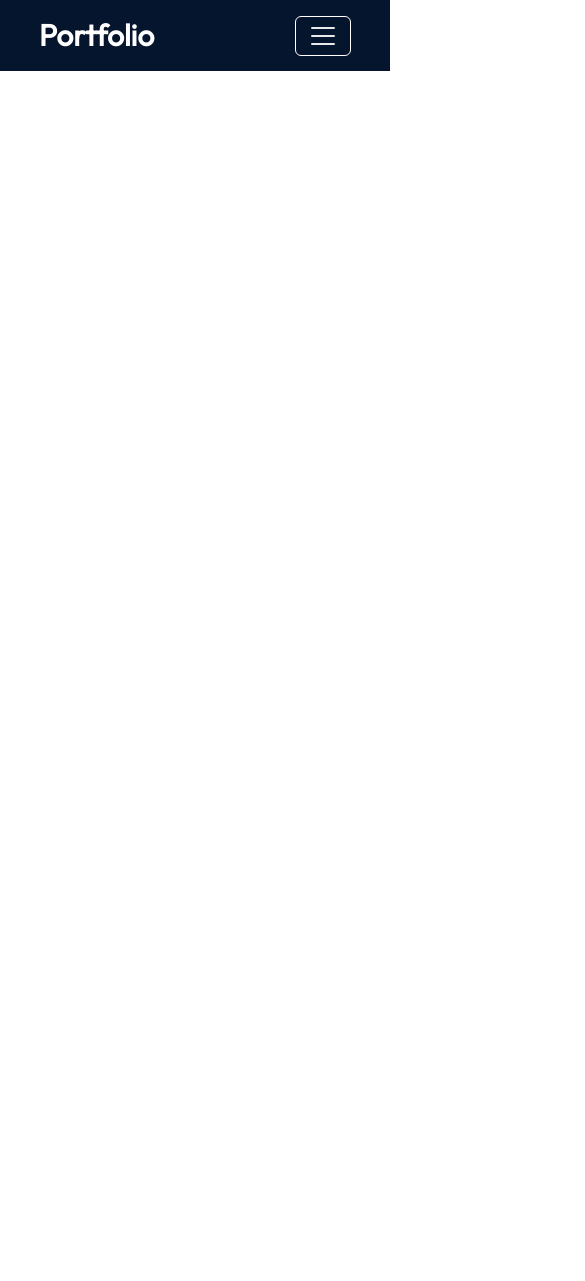
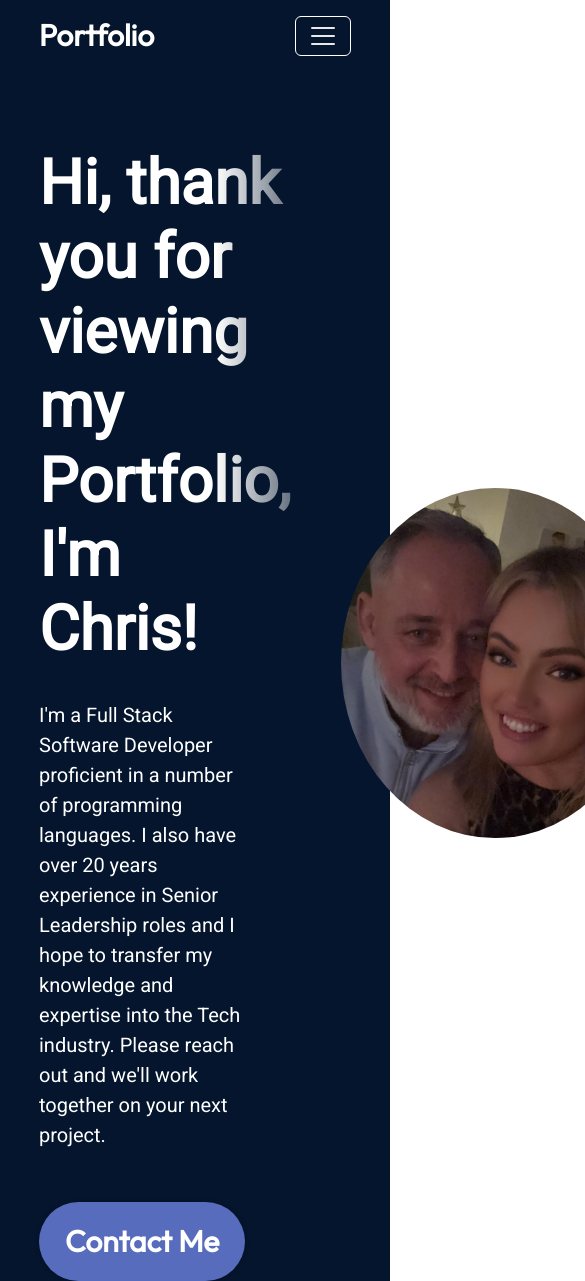
Before and after one commit to meSSSy/resume, a React app in the folder resume/: page / in a window 390 px wide. Shown: the top 1281 px of the page, 585 px wide, since content can reach past the window. Before the commit the page ends 844 px from the top, so only its background shows below. Built offline with nearby package versions, Linux system fonts and the light colour scheme; the HTML template or start-up script is replaced by a standard one.

Commit message:
title and description added and styled. Needs to be made responsiveness

```diff
--- a/resume/src/App.jsx
+++ b/resume/src/App.jsx
@@ -1,6 +1,7 @@
 import React from "react";
 import styles from './App.module.css';
 import { Navbar } from './components/navbar/navbar';
+import { Hero } from './components/hero/hero';
 import 'bootstrap/dist/css/bootstrap.min.css';
 import 'bootstrap/dist/js/bootstrap.bundle.min.js';
 
@@ -11,6 +12,7 @@ function App() {
   return (
     <div className={styles.App}>
       <Navbar />
+      <Hero />
     </div>
   )
 }
--- /dev/null
+++ b/resume/src/components/hero/hero.jsx
@@ -0,0 +1,23 @@
+import React from 'react';
+
+import styles from "./hero.module.css";
+import ChrisImage from "../../assets/hero/Chris.png";
+
+export const Hero = () => {
+  return (
+    <section className={styles.container}>
+        <div className={styles.content}>
+            <h1 className={styles.title}>Hi, thank you for viewing my Portfolio, I'm Chris!</h1>
+            <p className={styles.description}>
+                I'm a Full Stack Software Developer proficient in a number of programming languages. I also have over 20 years
+                experience in Senior Leadership roles and I hope to transfer my knowledge and expertise into the Tech industry.
+                Please reach out and we'll work together on your next project.
+            </p>
+            <a href="mailto:chrisparry07@live.co.uk" className={styles.contactBtn}>Contact Me</a>
+        </div>
+        <img src={ChrisImage} alt="Image of me" className={styles.heroImg}/>
+        <div className={styles.topBlur} />
+        <div className={styles.bottomBlur} />
+    </section>
+  )
+}
--- /dev/null
+++ b/resume/src/components/hero/hero.module.css
@@ -0,0 +1,64 @@
+
+@import "../../vars.css";
+
+.container {
+    position: relative;
+    display: flex;
+    align-items: center;
+    justify-content: space-between;
+    margin-top: 75px;
+    z-index: 1;
+    margin-left: 10%;
+    margin-right: 10%;
+}
+
+.content {
+    display: flex;
+    flex-direction: column;
+    align-items: flex-start;
+    color: var(--color-text);
+    z-index: 1;
+}
+
+.title {
+    font-size: 62px;
+    font-weight: 900;
+    margin-bottom: 33px;
+    margin-right: 50px;
+    font-family: var(--font-roboto);
+    background: linear-gradient(
+        90deg,
+        rgba(255, 255, 255, 1) 70%,
+        rgba(255, 255, 255, 0) 120%
+    );
+    background-clip: text;
+    -webkit-background-clip: text;
+    -webkit-text-fill-color: transparent;
+}
+
+.description {
+    font-size: 20px;
+    font-family: var(--font-roboto);
+    margin-bottom: 52px;
+    margin-right: 100px;
+}
+
+.contactBtn {
+    text-decoration: none;
+    background-color: var(--color-primary);
+    color: var(--color-text);
+    border-radius: 100px;
+    font-size: 30px;
+    font-weight: 600;
+    padding: 17px 26px;
+    box-shadow: 0 0 4px 0 rgba(0, 0, 0, 0.25);
+}
+
+.heroImg {
+    width: 50%;
+    z-index: 1;
+    border-radius: 50%;
+    margin-bottom: 100px;
+    height: 350px;
+    width: 350px;
+}
--- a/resume/src/components/navbar/navbar.module.css
+++ b/resume/src/components/navbar/navbar.module.css
@@ -9,6 +9,7 @@
     padding-top: 61px;
     z-index: 2;
     margin: 0 10%;
+    padding-top: 150px;
 }
 
 .title {
@@ -49,5 +50,3 @@
         padding-top: 10px; /* Adjust space between toggler and first item */
     }
 }
-
-/* Media Queries */
--- a/resume/src/utils.js
+++ b/resume/src/utils.js
@@ -1,3 +1,3 @@
 export const getImageUrl = (path) => {
-    return new URL('/assets/${path}', import.meta.url).href;
+    return new URL(`/assets/${path}`, import.meta.url).href;
 };
```
Also changed, not shown: resume/src/assets/hero/Chris.png (added), resume/src/assets/hero/heroimage.jpeg (deleted).
